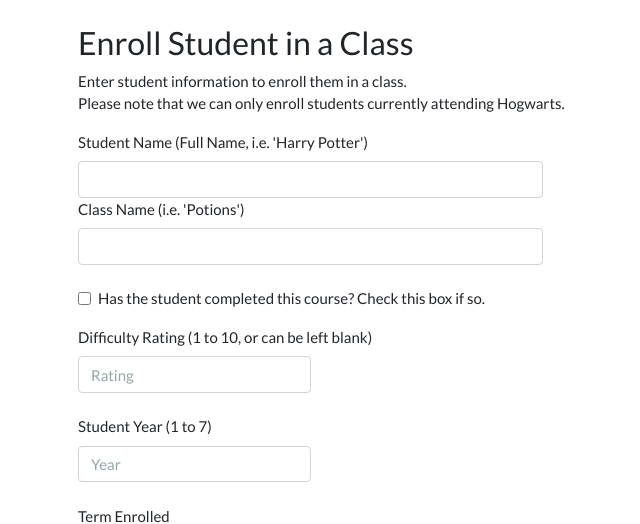
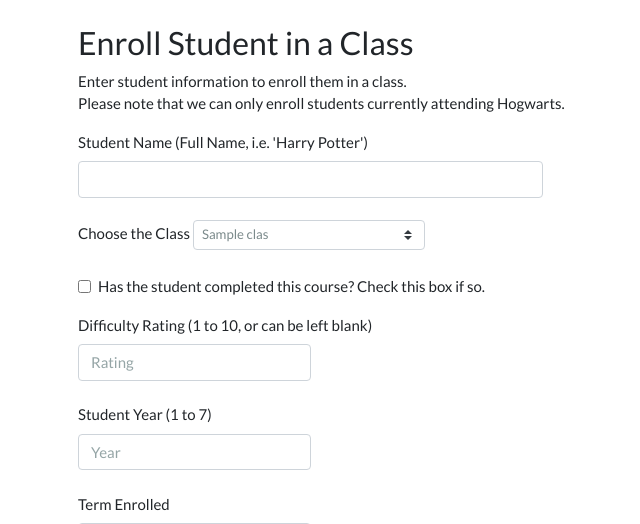
Before and after one commit to lagunasmel/Hogwarts-Registrar, a Flask app: template templates/enrollments.html in a window 1280 px wide. Shown: the part 87-611 px from the top of the page, without its empty margins (97-737 px from the left). Run offline with Flask 2, Linux system fonts and the light colour scheme; the template is opened without the code that fills it: most values are stand-ins (such as "Sample title", 1, 10 or a date in 2020); some libraries are stand-ins or nearby versions.

Commit message:
Another dropdown - classes for Enrollments

```diff
--- a/app.py
+++ b/app.py
@@ -202,6 +202,10 @@ def enrollments():
         "rows": rows
     }
     data['table'] = table
+    c.execute("""SELECT classID, name FROM Classes;""")
+    rows = c.fetchall()
+    classnames = [(row['classID'], row['name']) for row in rows]
+    data['classnames'] = classnames
     return render_template('enrollments.html', data=data)
 
 
@@ -228,12 +232,6 @@ def insert_row():
         return instructors()
     elif request['tableName'] == 'Classes':
         data = request['data']
-        # First get the instructor's ID, assume it's the first one
-        # c.execute("""SELECT instructorID FROM Instructors WHERE name = %s;""", (data['instructor'],))
-        # rows = c.fetchall()
-        # if len(rows) == 0:
-        #     return classes()
-        # instructor_id = rows[0]['instructorID']
         instructor_id = data['instructor']
         c.execute("""INSERT INTO Classes(name, maxSize, description, instructorID)
                                         VALUES (%s, %s, %s, %s);""",
@@ -252,12 +250,10 @@ def insert_row():
         # First get the student and class IDs
         c.execute("""SELECT studentID FROM Students WHERE name = %s;""", (data['name'],))
         student_rows = c.fetchall()
-        c.execute("""SELECT classID FROM Classes WHERE name = %s;""", (data['class'],))
-        class_rows = c.fetchall()
-        if len(student_rows) == 0 or len(class_rows) == 0:
+        if len(student_rows) == 0:
             return enrollments()
         student_id = student_rows[0]['studentID']
-        class_id = class_rows[0]['classID']
+        class_id = data['class']
         # Clean the other data
         if data['rating'] == "":
             data['rating'] = None
--- a/templates/classes.html
+++ b/templates/classes.html
@@ -11,9 +11,6 @@
         <div class="form-group">
             <label for="newName">Class Title</label>
             <br><input type="text" name="name" id="newName" class="form-control w-50">
-
-            {#            <br><label for="classInstructor">Name of Class Instructor</label>#}
-            {#            <br><input type="text" name="classInstructor" id="classInstructor" class="form-control w-50">#}
 
             <br><label for="classInstructor">Class Instructor</label>
             <select class="form-control custom-select custom-select-sm w-25" id="classInstructor">
--- a/templates/enrollments.html
+++ b/templates/enrollments.html
@@ -14,8 +14,12 @@
             <label for="studentID">Student Name (Full Name, i.e. 'Harry Potter')</label>
             <br><input type="text" name="studentID" id="studentID" class="form-control w-50" min="1">
 
-            <label for="classID">Class Name (i.e. 'Potions')</label>
-            <input type="text" name="classID" id="classID" class="form-control w-50" min="1">
+            <br><label for="classID">Choose the Class</label>
+            <select class="form-control custom-select custom-select-sm w-25" id="classID">
+                {% for class in data.classnames %}
+                    <option value="{{ class[0] }}">{{ class[1] }}</option>
+                {% endfor %}
+            </select>
 
 
             <fieldset class="form-group">
```
